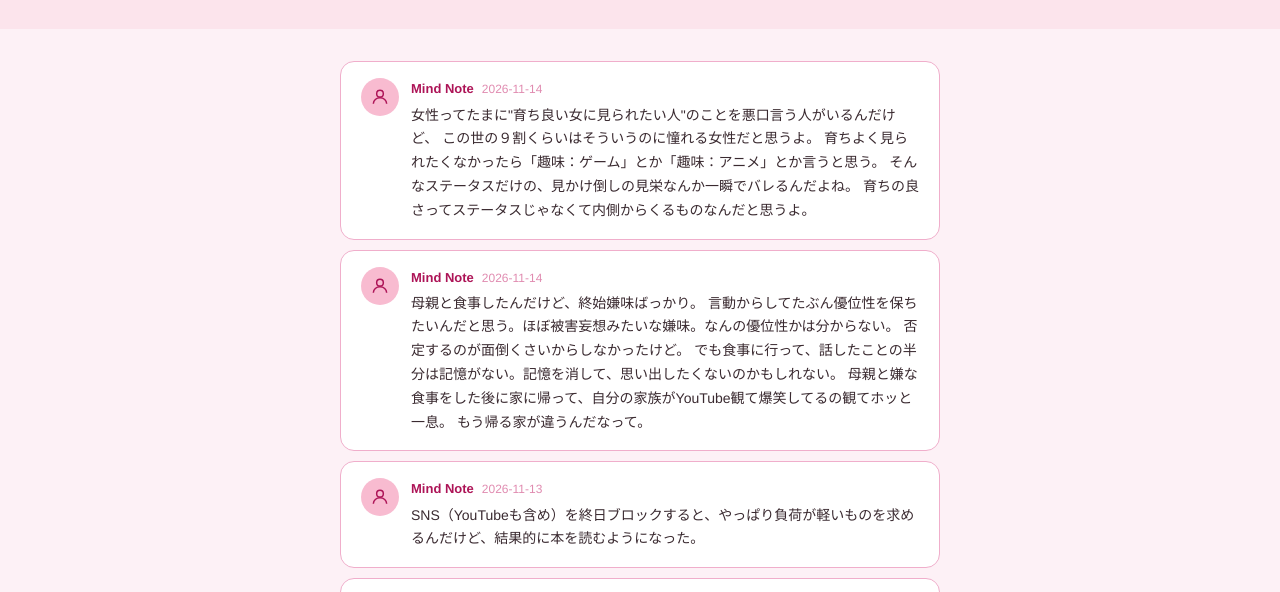
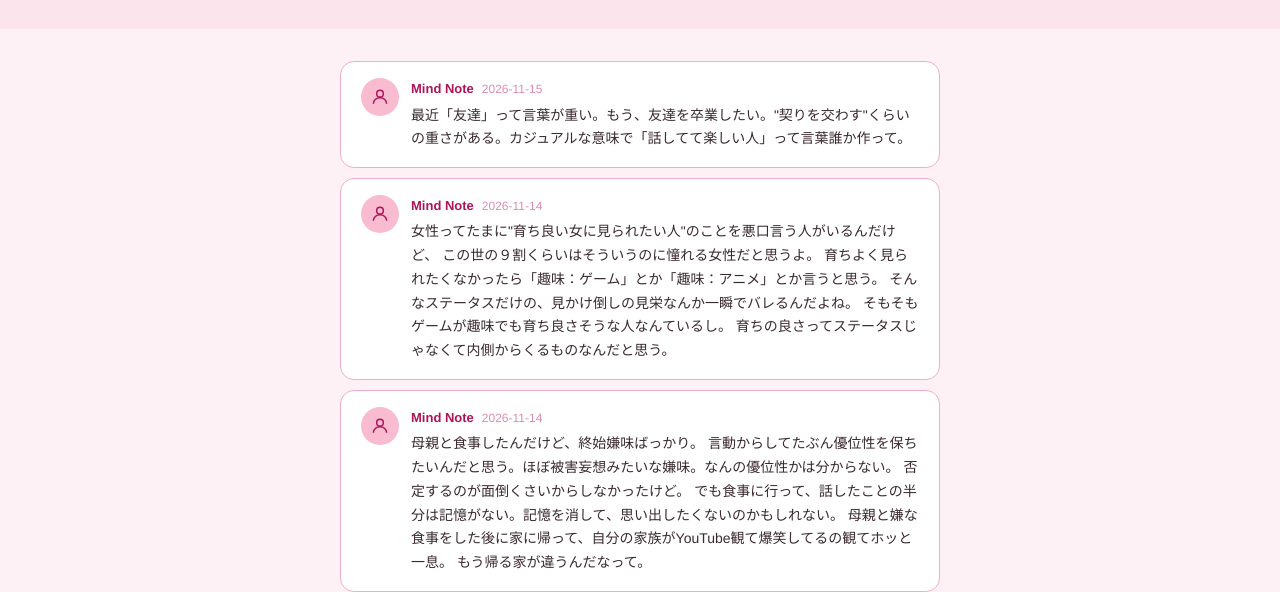
Before and after one commit to Azaleacreativeroom888/fan-psychology, a plain HTML site: page blog.html in a window 1280 px wide. Shown: the part 164-756 px from the top of the page. Drawn offline with Linux system fonts and the light colour scheme.

Commit message:
Update blog.html

```diff
--- a/blog.html
+++ b/blog.html
@@ -90,12 +90,23 @@
       <svg viewBox="0 0 24 24" xmlns="http://www.w3.org/2000/svg"><circle cx="12" cy="8" r="4"/><path d="M4 20c0-4 3.6-7 8-7s8 3 8 7"/></svg>
     </div>
     <div class="tweet-body">
+      <div class="tweet-head"><span class="tweet-name">Mind Note</span><span class="tweet-date">2026-11-15</span></div>
+      <p class="tweet-text">最近「友達」って言葉が重い。もう、友達を卒業したい。"契りを交わす"くらいの重さがある。カジュアルな意味で「話してて楽しい人」って言葉誰か作って。</p>
+    </div>
+  </div>
+
+  <div class="tweet">
+    <div class="tweet-avatar">
+      <svg viewBox="0 0 24 24" xmlns="http://www.w3.org/2000/svg"><circle cx="12" cy="8" r="4"/><path d="M4 20c0-4 3.6-7 8-7s8 3 8 7"/></svg>
+    </div>
+    <div class="tweet-body">
       <div class="tweet-head"><span class="tweet-name">Mind Note</span><span class="tweet-date">2026-11-14</span></div>
       <p class="tweet-text">女性ってたまに"育ち良い女に見られたい人"のことを悪口言う人がいるんだけど、
       この世の９割くらいはそういうのに憧れる女性だと思うよ。
       育ちよく見られたくなかったら「趣味：ゲーム」とか「趣味：アニメ」とか言うと思う。
       そんなステータスだけの、見かけ倒しの見栄なんか一瞬でバレるんだよね。
-      育ちの良さってステータスじゃなくて内側からくるものなんだと思うよ。</p>
+      そもそもゲームが趣味でも育ち良さそうな人なんているし。
+      育ちの良さってステータスじゃなくて内側からくるものなんだと思う。</p>
     </div>
   </div>
 
```
